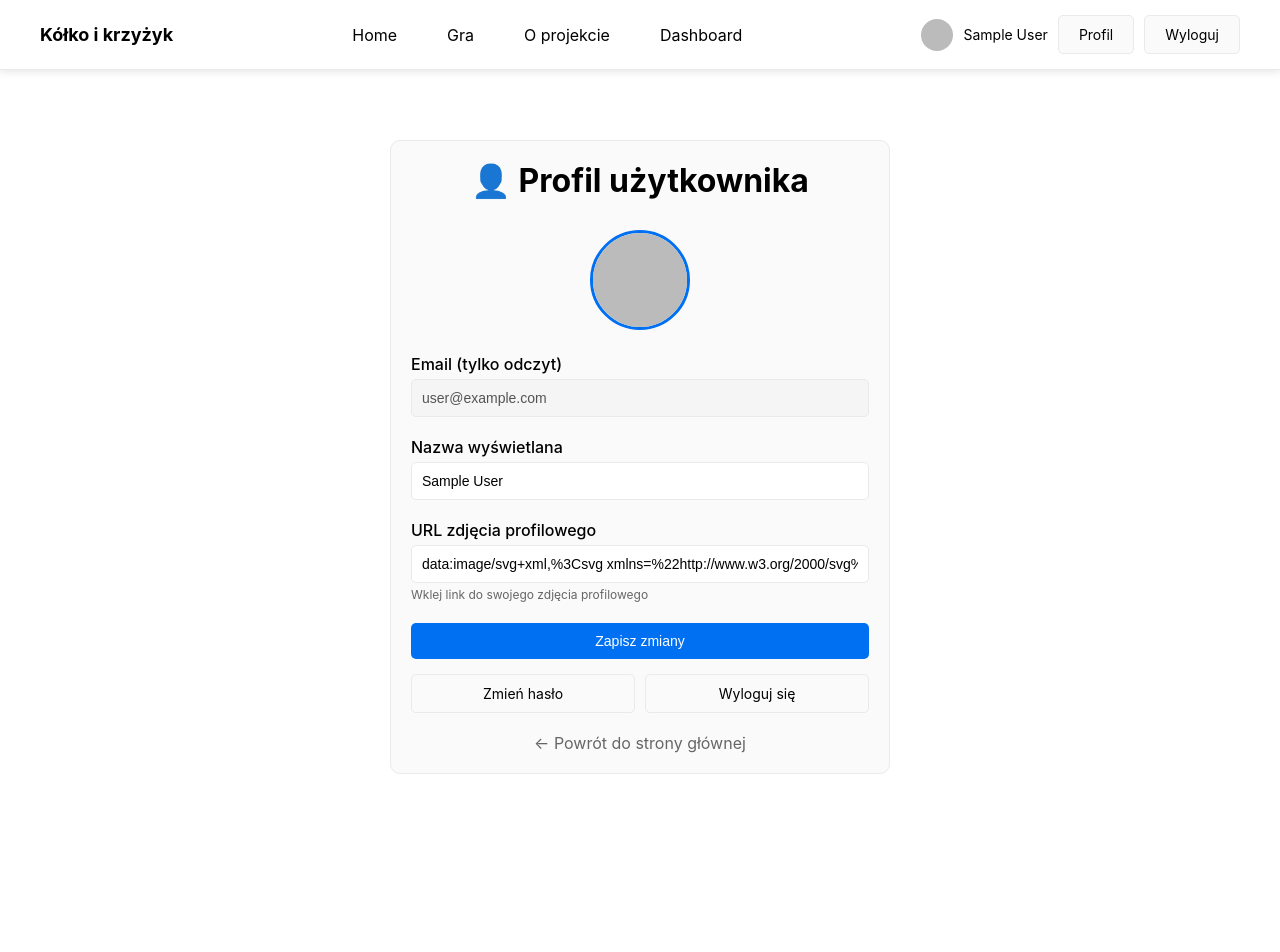
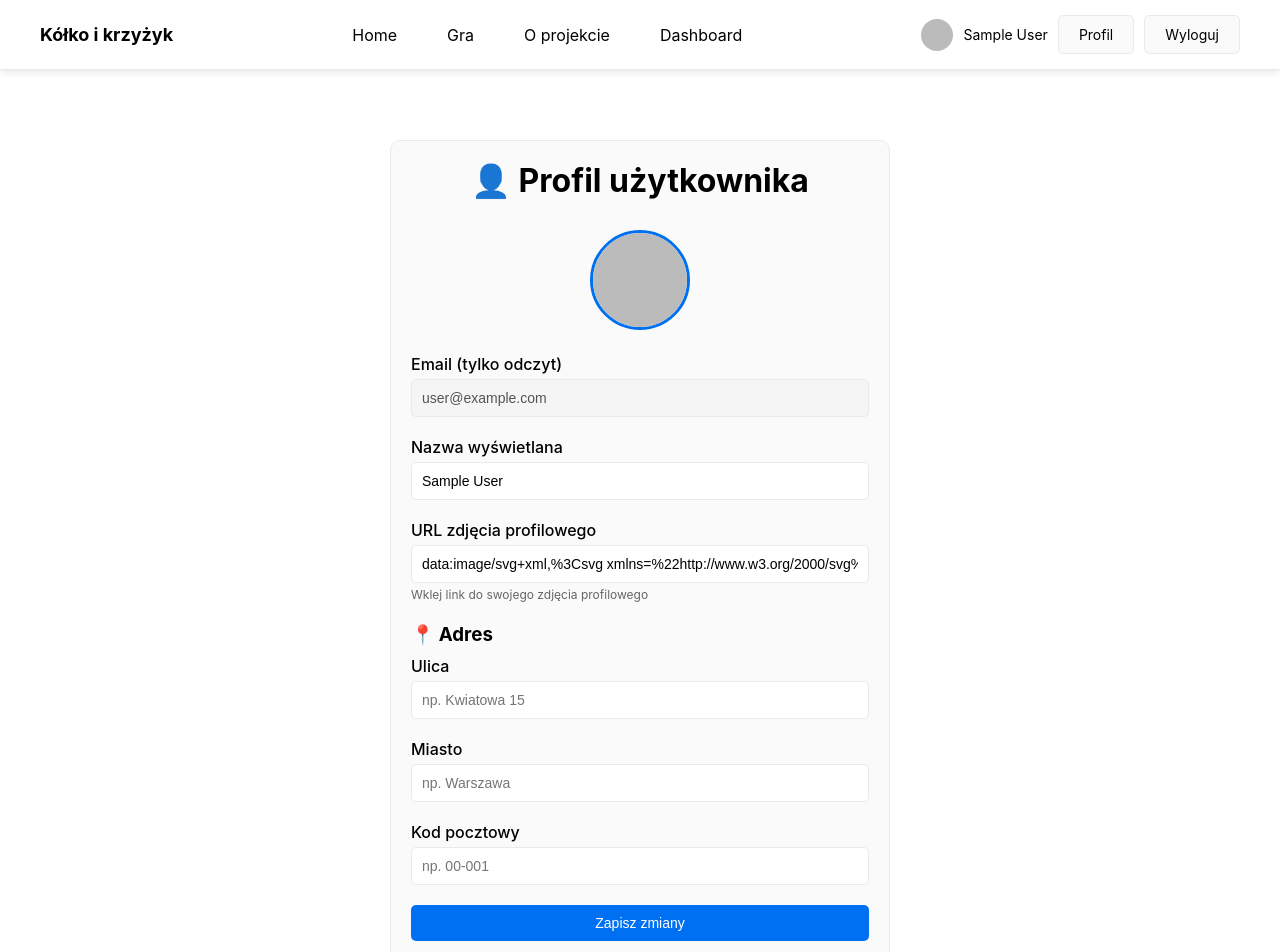
Before and after one commit to SzymonAdamski/nextjs-tictactoe-lab6-10, a Next.js app: page /user/profile in a window 1280 px wide. Shown: the top 952 px of the page. Before the commit the page ends 844 px from the top, so only its background shows below. Built offline with nearby package versions, Linux system fonts and the light colour scheme; no server answers; the database is empty; sample sign-in values are in the browser's storage.

Commit message:
Add address fields to profile form with Firestore integration

```diff
--- a/app/(protected)/user/profile/page.js
+++ b/app/(protected)/user/profile/page.js
@@ -1,14 +1,46 @@
 'use client'
 import { updateProfile } from "firebase/auth";
 import { useAuth } from "@/lib/AuthContext";
-import { useState } from "react";
+import { useState, useEffect } from "react";
 import Link from "next/link";
+import { db } from '@/lib/firebase';
+import { doc, getDoc, setDoc } from 'firebase/firestore';
 
 export default function ProfileForm() {
   const { user } = useAuth();
   const [error, setError] = useState("");
   const [success, setSuccess] = useState("");
   const [loading, setLoading] = useState(false);
+  const [dataLoading, setDataLoading] = useState(true);
+  const [address, setAddress] = useState({
+    street: "",
+    city: "",
+    zipCode: ""
+  });
+
+  // Wczytaj dane adresowe z Firestore
+  useEffect(() => {
+    if (user) {
+      loadUserAddress();
+    }
+  }, [user]);
+
+  const loadUserAddress = async () => {
+    setDataLoading(true);
+    try {
+      const snapshot = await getDoc(doc(db, "users", user.uid));
+      if (snapshot.exists()) {
+        const data = snapshot.data();
+        if (data.address) {
+          setAddress(data.address);
+        }
+      }
+    } catch (error) {
+      console.error("Error loading address:", error);
+    } finally {
+      setDataLoading(false);
+    }
+  };
 
   if (!user) {
     return (
@@ -26,7 +58,7 @@ export default function ProfileForm() {
     );
   }
 
-  const onSubmit = (e) => {
+  const onSubmit = async (e) => {
     e.preventDefault();
     setError("");
     setSuccess("");
@@ -34,21 +66,42 @@ export default function ProfileForm() {
 
     const displayName = e.target["displayName"].value;
     const photoURL = e.target["photoURL"].value;
+    const street = e.target["street"].value;
+    const city = e.target["city"].value;
+    const zipCode = e.target["zipCode"].value;
 
-    updateProfile(user, {
-      displayName: displayName,
-      photoURL: photoURL,
-    })
-      .then(() => {
-        console.log("Profile updated");
-        setSuccess("Profil został zaktualizowany pomyślnie!");
-        setLoading(false);
-      })
-      .catch((error) => {
+    try {
+      // Aktualizuj profil w Firebase Auth
+      await updateProfile(user, {
+        displayName: displayName,
+        photoURL: photoURL,
+      });
+
+      // Zapisz adres w Firestore
+      await setDoc(doc(db, "users", user.uid), {
+        address: {
+          city: city,
+          street: street,
+          zipCode: zipCode
+        },
+        displayName: displayName,
+        photoURL: photoURL,
+        email: user.email,
+        updatedAt: new Date().toISOString()
+      });
+
+      console.log("Profile and address updated");
+      setSuccess("Profil i adres zostały zaktualizowane pomyślnie!");
+      setLoading(false);
+    } catch (error) {
+      setLoading(false);
+      if (error.code === 'permission-denied') {
+        setError('Brak uprawnień do zapisu danych. Zaloguj się ponownie.');
+      } else {
         setError(error.message);
-        setLoading(false);
-        console.error("Error updating profile:", error);
-      });
+      }
+      console.error("Error updating profile:", error);
+    }
   };
 
   return (
@@ -105,10 +158,55 @@ export default function ProfileForm() {
               className="form-input"
               placeholder="https://example.com/photo.jpg"
               defaultValue={user.photoURL || ""}
+              disabled={dataLoading}
             />
             <small style={{ color: '#666', fontSize: '12px' }}>
               Wklej link do swojego zdjęcia profilowego
             </small>
+          </div>
+
+          <h3 style={{ marginTop: '20px', marginBottom: '10px' }}>📍 Adres</h3>
+
+          <div className="form-group">
+            <label className="form-label">Ulica</label>
+            <input
+              id="street"
+              name="street"
+              type="text"
+              className="form-input"
+              placeholder="np. Kwiatowa 15"
+              value={address.street}
+              onChange={(e) => setAddress({ ...address, street: e.target.value })}
+              disabled={dataLoading}
+            />
+          </div>
+
+          <div className="form-group">
+            <label className="form-label">Miasto</label>
+            <input
+              id="city"
+              name="city"
+              type="text"
+              className="form-input"
+              placeholder="np. Warszawa"
+              value={address.city}
+              onChange={(e) => setAddress({ ...address, city: e.target.value })}
+              disabled={dataLoading}
+            />
+          </div>
+
+          <div className="form-group">
+            <label className="form-label">Kod pocztowy</label>
+            <input
+              id="zipCode"
+              name="zipCode"
+              type="text"
+              className="form-input"
+              placeholder="np. 00-001"
+              value={address.zipCode}
+              onChange={(e) => setAddress({ ...address, zipCode: e.target.value })}
+              disabled={dataLoading}
+            />
           </div>
 
           {error && (
@@ -137,11 +235,11 @@ export default function ProfileForm() {
 
           <button
             type="submit"
-            disabled={loading}
+            disabled={loading || dataLoading}
             className="btn btn-primary"
             style={{ width: '100%' }}
           >
-            {loading ? 'Zapisywanie...' : 'Zapisz zmiany'}
+            {dataLoading ? 'Ładowanie danych...' : loading ? 'Zapisywanie...' : 'Zapisz zmiany'}
           </button>
 
           <div style={{ display: 'flex', gap: '10px', marginTop: '15px' }}>
```
